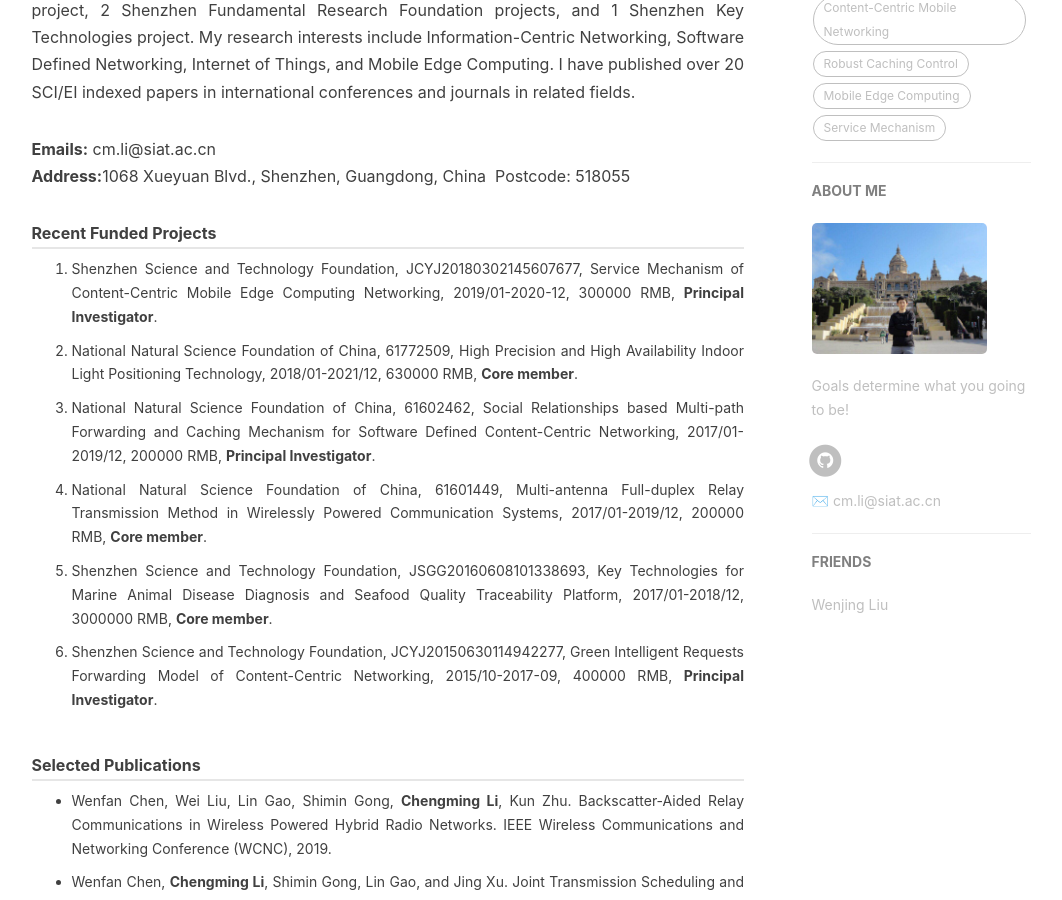
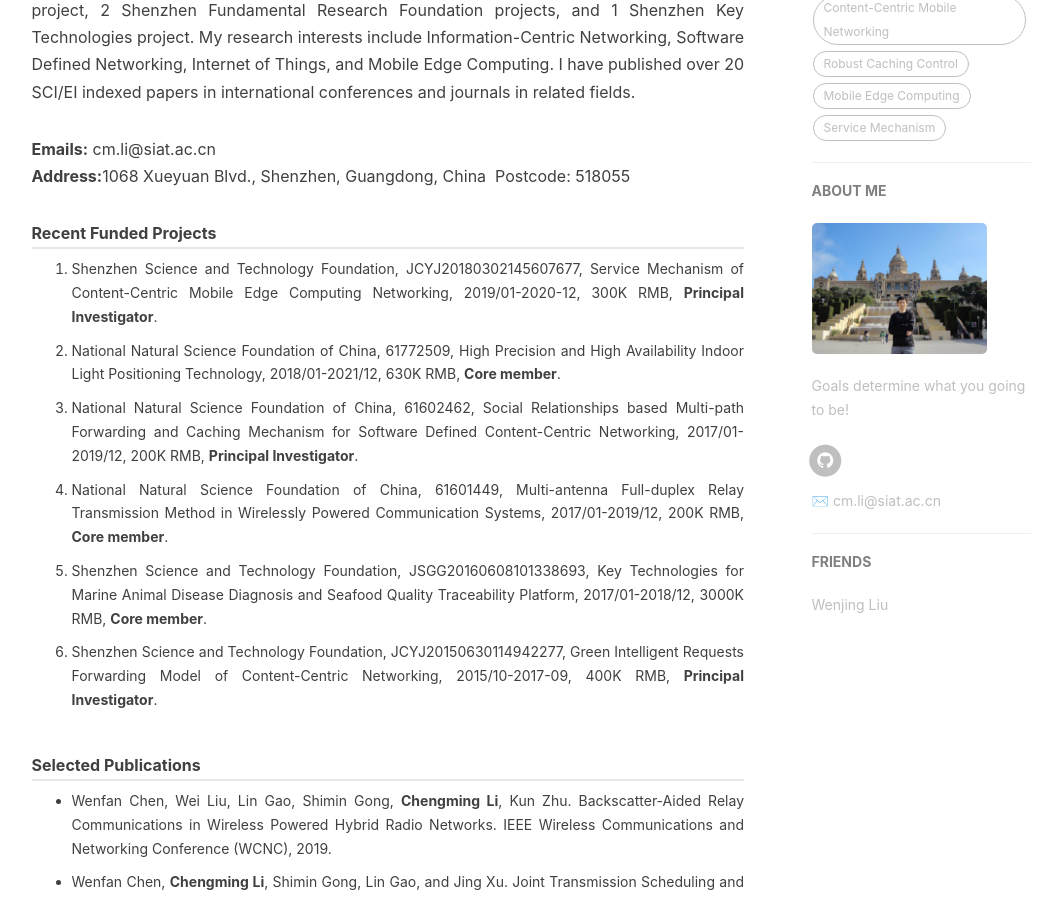
Before and after one commit to cm-li/cm-li.github.io, a Jekyll site: the page built from about.html, in a window 1280 px wide and 900 px high, scrolled down 726 px. Shown: the whole window, without its empty margins (136-1198 px from the left). Built offline with Jekyll 4.4.1, drawn with Linux system fonts in a browser that asks for light colours; nearby versions of some CDN libraries; comment, search, counter and statistics services are not loaded.

Commit message:
Update about.html

```diff
--- a/about.html
+++ b/about.html
@@ -106,12 +106,12 @@ header-img: "img/post-bg-rwd.jpg"
     <p class="block-content recent-projects">
       <div class="recent-projects__label">Recent Funded Projects</div>
       <ol class="recent-projects__list">
-        <li>Shenzhen Science and Technology Foundation, JCYJ20180302145607677, Service Mechanism of Content-Centric Mobile Edge Computing Networking, 2019/01-2020-12, 300000 RMB, <strong>Principal Investigator</strong>.</li>
-        <li>National Natural Science Foundation of China, 61772509, High Precision and High Availability Indoor Light Positioning Technology, 2018/01-2021/12, 630000 RMB, <strong>Core member</strong>. </li>
-        <li>National Natural Science Foundation of China, 61602462, Social Relationships based Multi-path Forwarding and Caching Mechanism for Software Defined Content-Centric Networking, 2017/01-2019/12, 200000 RMB, <strong>Principal Investigator</strong>.</li>
-        <li>National Natural Science Foundation of China, 61601449, Multi-antenna Full-duplex Relay Transmission Method in Wirelessly Powered Communication Systems, 2017/01-2019/12, 200000 RMB, <strong>Core member</strong>.</li>
-        <li>Shenzhen Science and Technology Foundation, JSGG20160608101338693, Key Technologies for Marine Animal Disease Diagnosis and Seafood Quality Traceability Platform, 2017/01-2018/12, 3000000 RMB, <strong>Core member</strong>.</li>
-        <li>Shenzhen Science and Technology Foundation, JCYJ20150630114942277, Green Intelligent Requests Forwarding Model of Content-Centric Networking, 2015/10-2017-09, 400000 RMB, <strong>Principal Investigator</strong>.</li>
+        <li>Shenzhen Science and Technology Foundation, JCYJ20180302145607677, Service Mechanism of Content-Centric Mobile Edge Computing Networking, 2019/01-2020-12, 300K RMB, <strong>Principal Investigator</strong>.</li>
+        <li>National Natural Science Foundation of China, 61772509, High Precision and High Availability Indoor Light Positioning Technology, 2018/01-2021/12, 630K RMB, <strong>Core member</strong>. </li>
+        <li>National Natural Science Foundation of China, 61602462, Social Relationships based Multi-path Forwarding and Caching Mechanism for Software Defined Content-Centric Networking, 2017/01-2019/12, 200K RMB, <strong>Principal Investigator</strong>.</li>
+        <li>National Natural Science Foundation of China, 61601449, Multi-antenna Full-duplex Relay Transmission Method in Wirelessly Powered Communication Systems, 2017/01-2019/12, 200K RMB, <strong>Core member</strong>.</li>
+        <li>Shenzhen Science and Technology Foundation, JSGG20160608101338693, Key Technologies for Marine Animal Disease Diagnosis and Seafood Quality Traceability Platform, 2017/01-2018/12, 3000K RMB, <strong>Core member</strong>.</li>
+        <li>Shenzhen Science and Technology Foundation, JCYJ20150630114942277, Green Intelligent Requests Forwarding Model of Content-Centric Networking, 2015/10-2017-09, 400K RMB, <strong>Principal Investigator</strong>.</li>
       </ol>
     </p>
 
```
